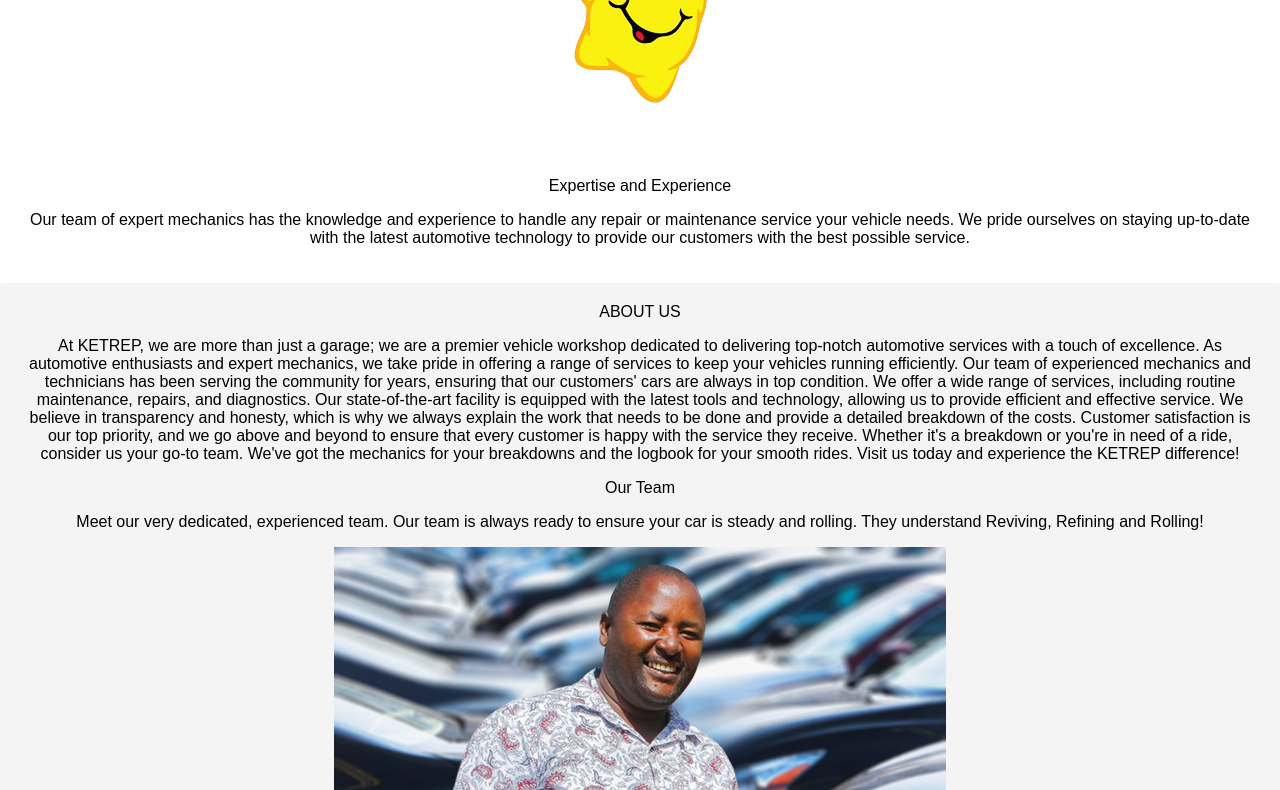
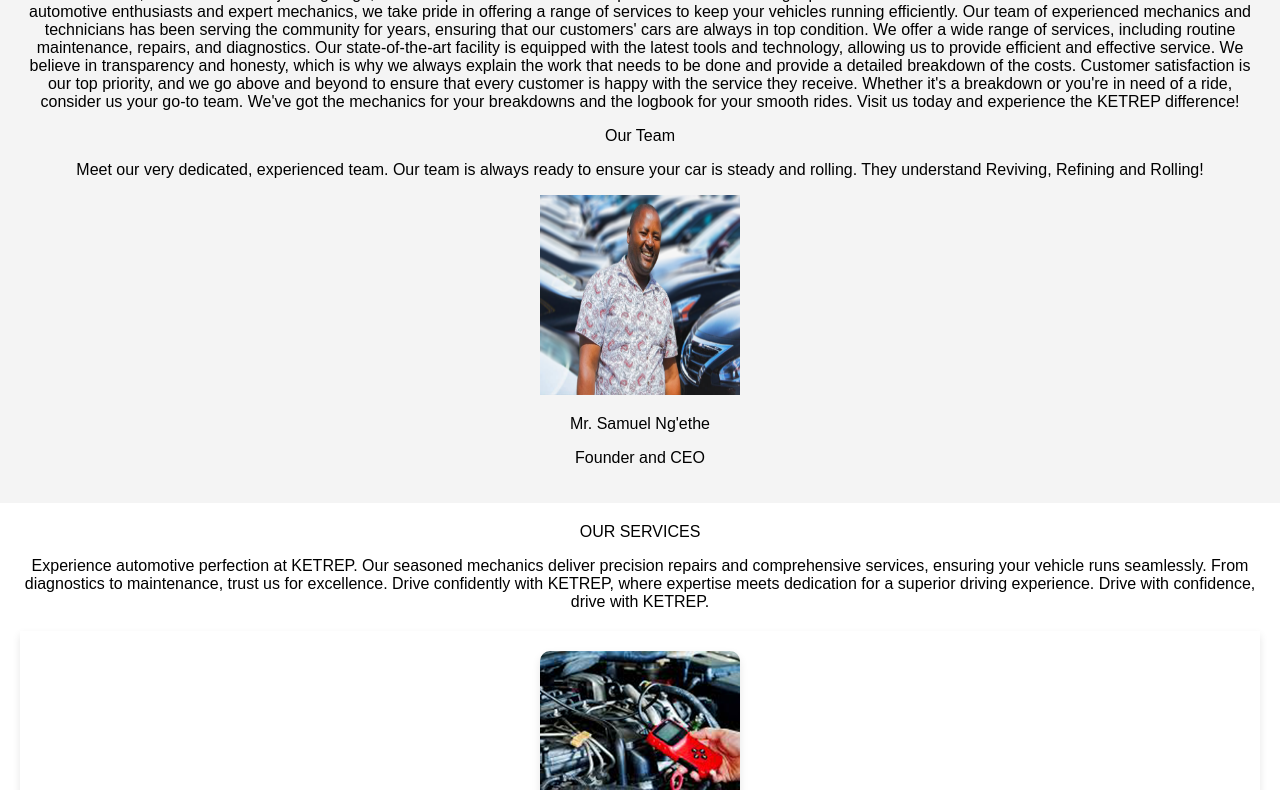
Before and after one commit to esbonmutisyamaina/ketrepautomobileservices, a plain HTML site: page index.html in a window 1280 px wide. Shown: the part 2010-2800 px from the top of the page. Drawn offline with Linux system fonts and the light colour scheme.

Commit message:
change image resolutions

```diff
--- /dev/null
+++ b/imagestyles.css
@@ -0,0 +1,39 @@
+/* Add this CSS code to your existing styles or create a new CSS file */
+
+/* Set maximum width for images to prevent them from being too large */
+img {
+    max-width: 100%;
+    height: auto; /* Maintain aspect ratio */
+    display: block; /* Remove default image spacing */
+    margin: 0 auto; /* Center-align images within their containers */
+}
+
+/* Add additional styles for specific sections or classes if needed */
+/* For example, if you have a class 'large-image', you can add styles like this: */
+.large-image {
+    max-width: 100%;
+    height: auto;
+    display: block;
+    margin: 0 auto;
+}
+
+/* Add this CSS code to your existing styles or create a new CSS file */
+
+/* Set specific sizes for all images */
+img {
+    width: 200px;
+    height: 200px;
+}
+
+/* Set specific size for the logo */
+.logo {
+    width: 100px;
+    height: 100px;
+}
+
+/* Add additional styles for specific sections or classes if needed */
+/* For example, if you have a class 'large-image', you can add styles like this: */
+.about {
+    width: 200px;
+    height: 200px;
+}
--- a/index.html
+++ b/index.html
@@ -9,7 +9,7 @@
 
 <body>
     <nav>
-        <img src="Images/ketrep1.png" alt="Logo">
+        <img src="Images/ketrep1.png" alt="Logo" width="100" height="100" margin="0">
         <button id="home-btn">HOME</button>
         <button id="about-btn">ABOUT US</button>
         <button id="services-btn">OUR SERVICES</button>
@@ -109,7 +109,7 @@
         <P>Meet our very dedicated, experienced team. Our team is always ready to ensure your car is steady and rolling.
             They understand  Reviving, Refining and Rolling!
         </P>
-        <img src="Images/ngethe.png" alt="CEO">
+        <img src="Images/ngethe.png" alt="CEO" width="200" height="200">
         <P>Mr. Samuel Ng'ethe</P>
         <p>Founder and CEO</p>
 
```
